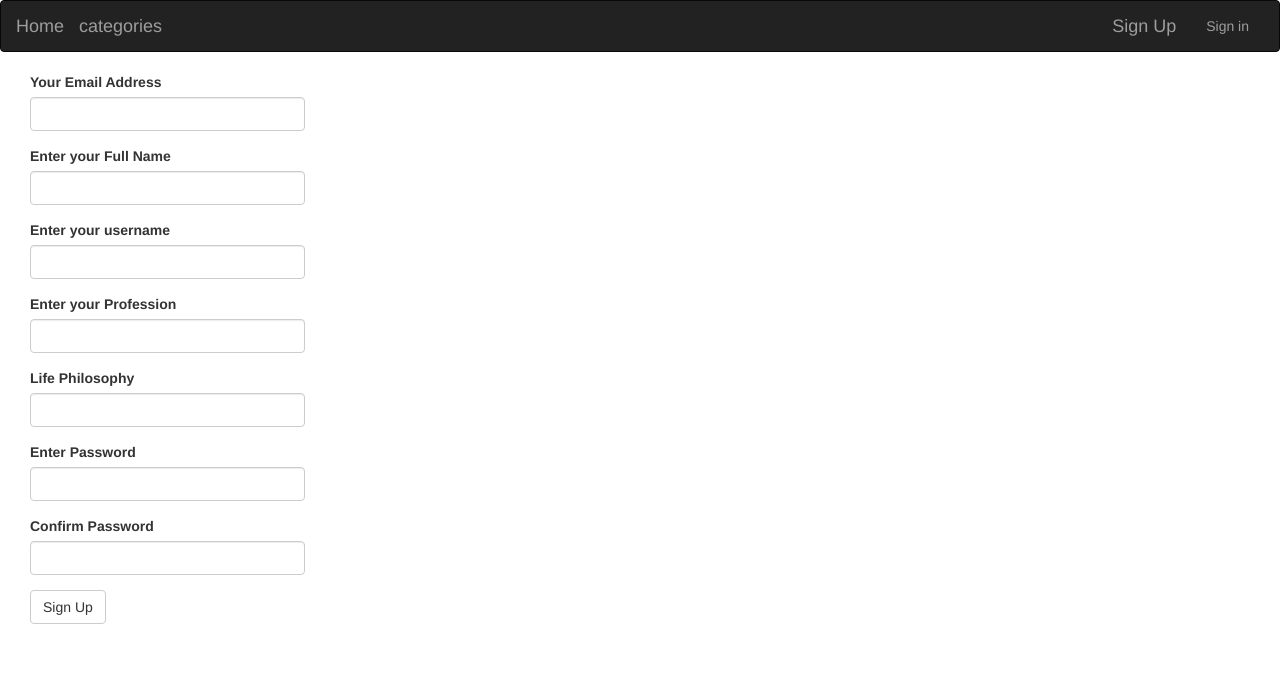
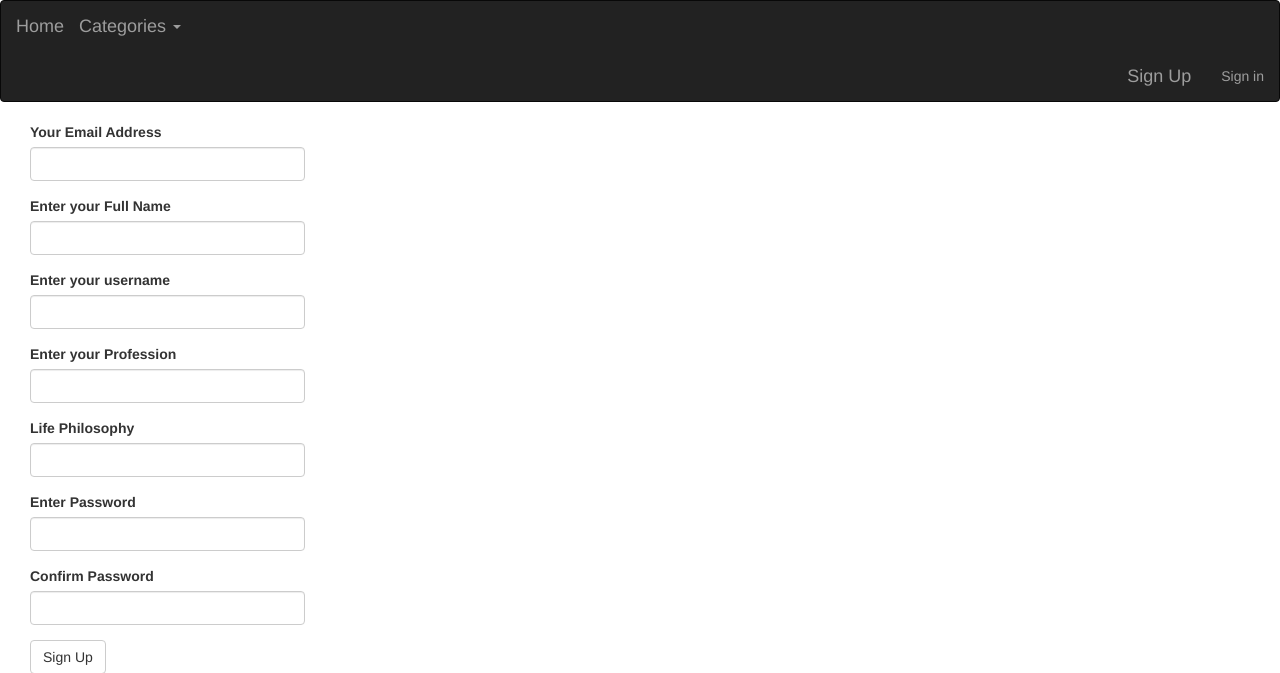
Before and after one commit to VirginiaNdungu1/Bliss-Posts, a Flask app: page /authenticate/register in a window 1280 px wide. Shown: the top 673 px of the page. Run offline with Flask 2, Linux system fonts and the light colour scheme; some libraries are stand-ins or nearby versions.

Commit message:
Update navbar

```diff
--- a/app/templates/navbar.html
+++ b/app/templates/navbar.html
@@ -1,3 +1,5 @@
+{% import 'macros.html' as macro %}
+
 <!DOCTYPE html>
 <html>
   <head>
@@ -5,7 +7,7 @@
     <title></title>
   </head>
   <body>
-    <div class="navbar navbar-inverse">
+    <div class="navbar navbar-inverse" role="navigation">
       <div class="container-fluid">
         <div class="navbar-header">
           <button type="button" class="navbar-toggle" data-toggle="collapse" data-target=".navbar-collapse">
@@ -17,9 +19,33 @@
           <a class="navbar-brand active" href="/">
             Home
           </a>
-          <a class="navbar-brand" href="{{url_for('main.category')}}">categories</a>
+          <ul class="nav navbar-nav">
+            <li class="dropdown">
+              <a href="{{url_for('main.category')}}" class="navbar-brand dropdown" data-toggle="dropdown">
+                Categories
+                <span class="caret" id="HeaderLogo" height="25" width="15"></span>
+              </p>
+            </a>
+            <ul class="dropdown-menu" id="BrandDropdown" role="menu">
+              <li>
+                <a href="{{url_for('main.category')}}">All Categories</a>
+              </li>
+              <li>
+                <a href="/category/1">Food and Lifestyle</a>
+              </li>
+              <li>
+                <a href="/category/2">Technology</a>
+              </li>
+            </ul>
+
+          </li>
+
+        </ul>
+      </div>
+
     </div>
     <div class="navbar-collapse collapse">
+
       <ul class="nav navbar-nav navbar-right">
         <li>
           <a class="navbar-brand" href="{{ url_for('auth.register') }}">Sign Up</a>
@@ -41,4 +67,5 @@
     </div>
   </div>
 </body>
+
 </html>
```
Lines whose indentation alone changed are shown as unchanged.
